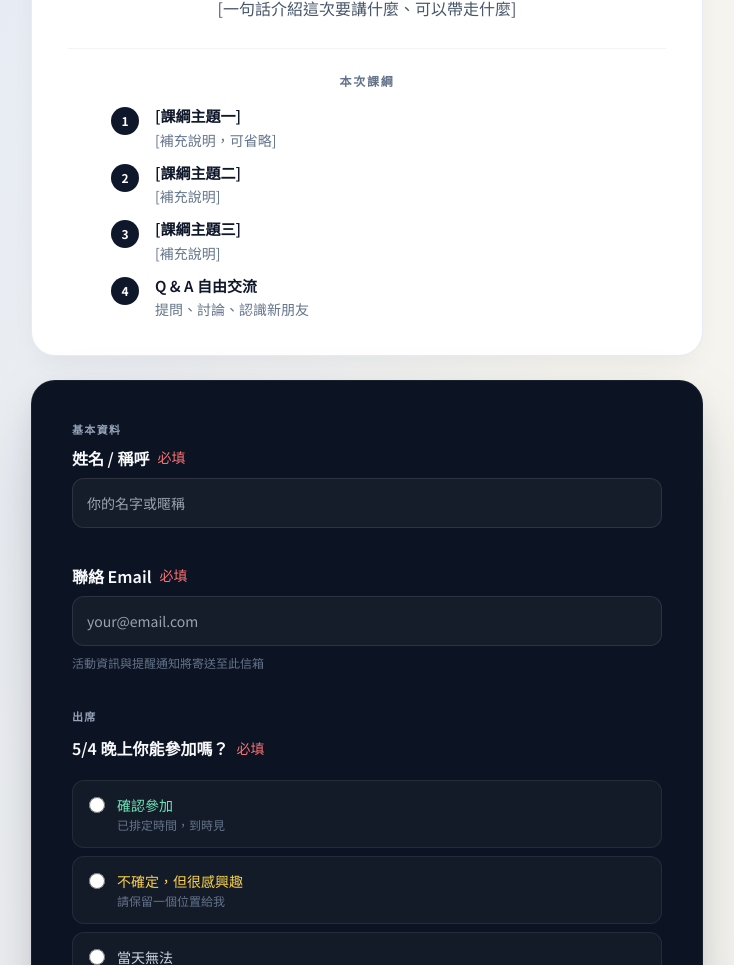
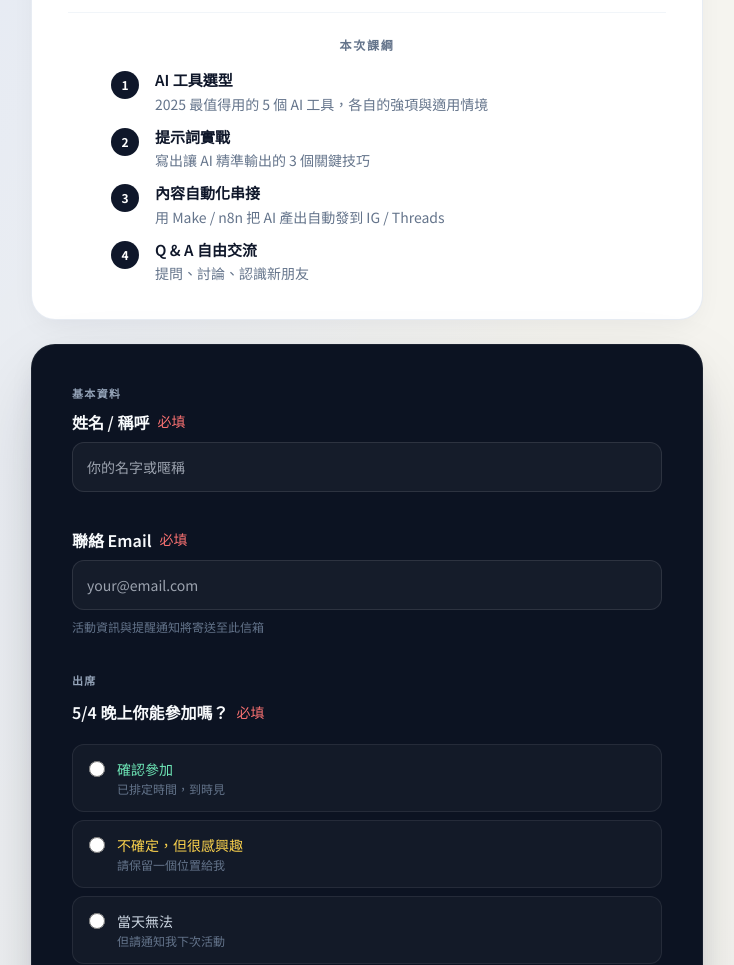
Before and after one commit to kaidinwang/ai-signup-backend, a website: page public/index.html in a window 1280 px wide. Shown: the part 637-1602 px from the top of the page, without its empty margins (273-1007 px from the left). Drawn offline with nearby package versions, Linux system fonts and the light colour scheme.

Commit message:
Fill in placeholder content for monthly topic and speaker bios

```diff
--- a/public/index.html
+++ b/public/index.html
@@ -231,10 +231,10 @@
                 5/4 本月主題
             </div>
             <h2 class="display-font text-2xl md:text-3xl font-bold text-slate-900 mb-3 leading-snug">
-                [本月主題標題，例如：用 AI 打造自動化內容工作流]
+                用 AI 打造個人內容生產流
             </h2>
             <p class="text-slate-600 text-[15px] md:text-base leading-relaxed max-w-lg mx-auto">
-                [一句話介紹這次要講什麼、可以帶走什麼]
+                從靈感發想到成品輸出，看 AI 怎麼把你的內容生產效率提升 10 倍。
             </p>
         </div>
 
@@ -244,22 +244,22 @@
                 <li class="flex items-start gap-4">
                     <span class="flex-shrink-0 w-7 h-7 rounded-full bg-slate-900 text-white text-xs font-bold flex items-center justify-center mt-0.5">1</span>
                     <div>
-                        <div class="font-semibold text-slate-900 text-[15px]">[課綱主題一]</div>
-                        <div class="text-sm text-slate-500 mt-0.5">[補充說明，可省略]</div>
+                        <div class="font-semibold text-slate-900 text-[15px]">AI 工具選型</div>
+                        <div class="text-sm text-slate-500 mt-0.5">2025 最值得用的 5 個 AI 工具，各自的強項與適用情境</div>
                     </div>
                 </li>
                 <li class="flex items-start gap-4">
                     <span class="flex-shrink-0 w-7 h-7 rounded-full bg-slate-900 text-white text-xs font-bold flex items-center justify-center mt-0.5">2</span>
                     <div>
-                        <div class="font-semibold text-slate-900 text-[15px]">[課綱主題二]</div>
-                        <div class="text-sm text-slate-500 mt-0.5">[補充說明]</div>
+                        <div class="font-semibold text-slate-900 text-[15px]">提示詞實戰</div>
+                        <div class="text-sm text-slate-500 mt-0.5">寫出讓 AI 精準輸出的 3 個關鍵技巧</div>
                     </div>
                 </li>
                 <li class="flex items-start gap-4">
                     <span class="flex-shrink-0 w-7 h-7 rounded-full bg-slate-900 text-white text-xs font-bold flex items-center justify-center mt-0.5">3</span>
                     <div>
-                        <div class="font-semibold text-slate-900 text-[15px]">[課綱主題三]</div>
-                        <div class="text-sm text-slate-500 mt-0.5">[補充說明]</div>
+                        <div class="font-semibold text-slate-900 text-[15px]">內容自動化串接</div>
+                        <div class="text-sm text-slate-500 mt-0.5">用 Make / n8n 把 AI 產出自動發到 IG / Threads</div>
                     </div>
                 </li>
                 <li class="flex items-start gap-4">
@@ -521,7 +521,7 @@
                 <div class="flex-1 min-w-0">
                     <div class="font-bold text-slate-900 text-[15px]">Din Din Wang</div>
                     <p class="text-xs text-slate-500 leading-relaxed mt-1.5">
-                        [Din Din 簡介，例如：AI 應用愛好者，專注於用 AI 提升內容生產力]
+                        AI 應用實戰派，每天都在玩各種工具。喜歡把複雜的東西拆解、轉譯成大家用得上的方法。
                     </p>
                     <a href="https://www.facebook.com/dindin0702?locale=zh_TW" target="_blank" rel="noopener"
                        class="inline-flex items-center gap-1.5 text-xs text-blue-600 hover:text-blue-700 font-medium mt-2.5 transition-colors">
@@ -541,7 +541,7 @@
                 <div class="flex-1 min-w-0">
                     <div class="font-bold text-slate-900 text-[15px]">阿邦老師</div>
                     <p class="text-xs text-slate-500 leading-relaxed mt-1.5">
-                        [阿邦老師簡介，例如：資深 AI 講師，深耕自動化與商業應用領域]
+                        資深 AI 講師，擅長把硬核技術翻譯成人話，讓沒寫過程式的人也能用 AI 把事情做出來。
                     </p>
                     <a href="https://www.facebook.com/profile.php?id=61575277011688&locale=zh_TW" target="_blank" rel="noopener"
                        class="inline-flex items-center gap-1.5 text-xs text-blue-600 hover:text-blue-700 font-medium mt-2.5 transition-colors">
```
